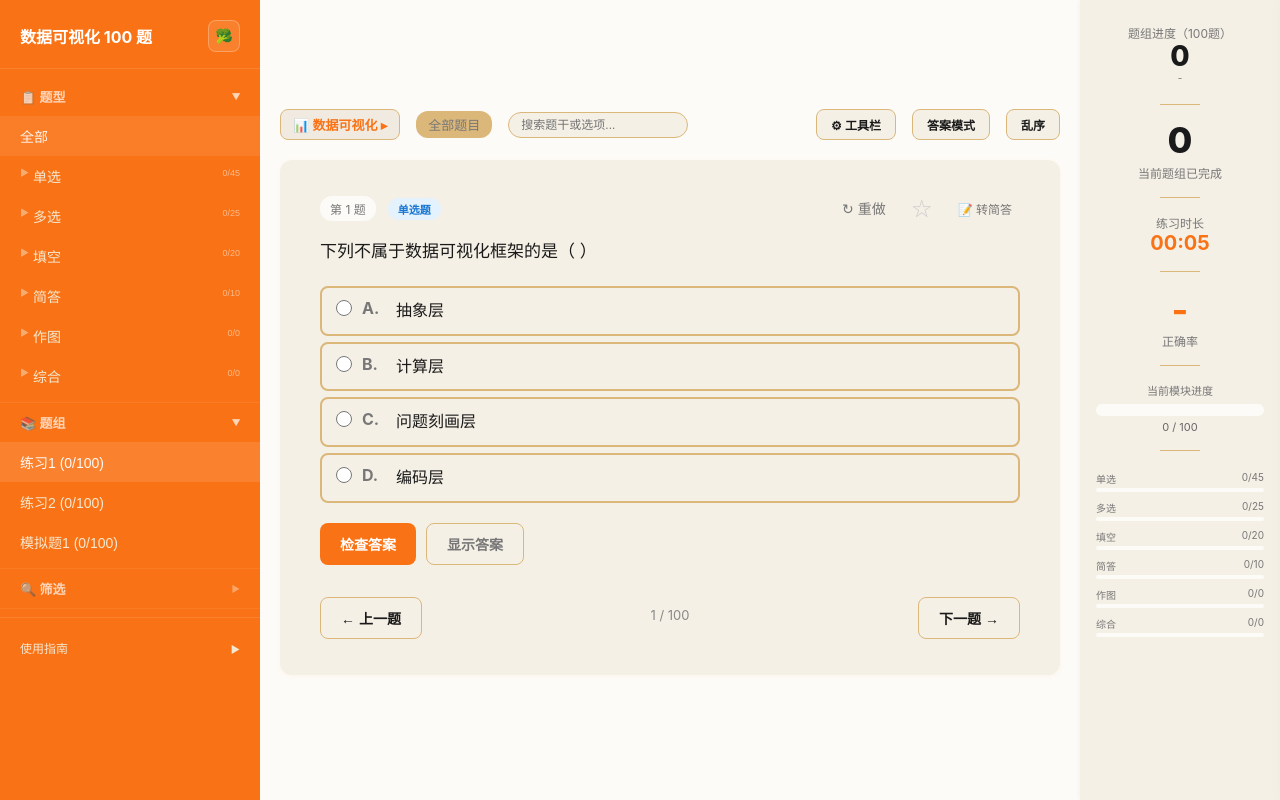
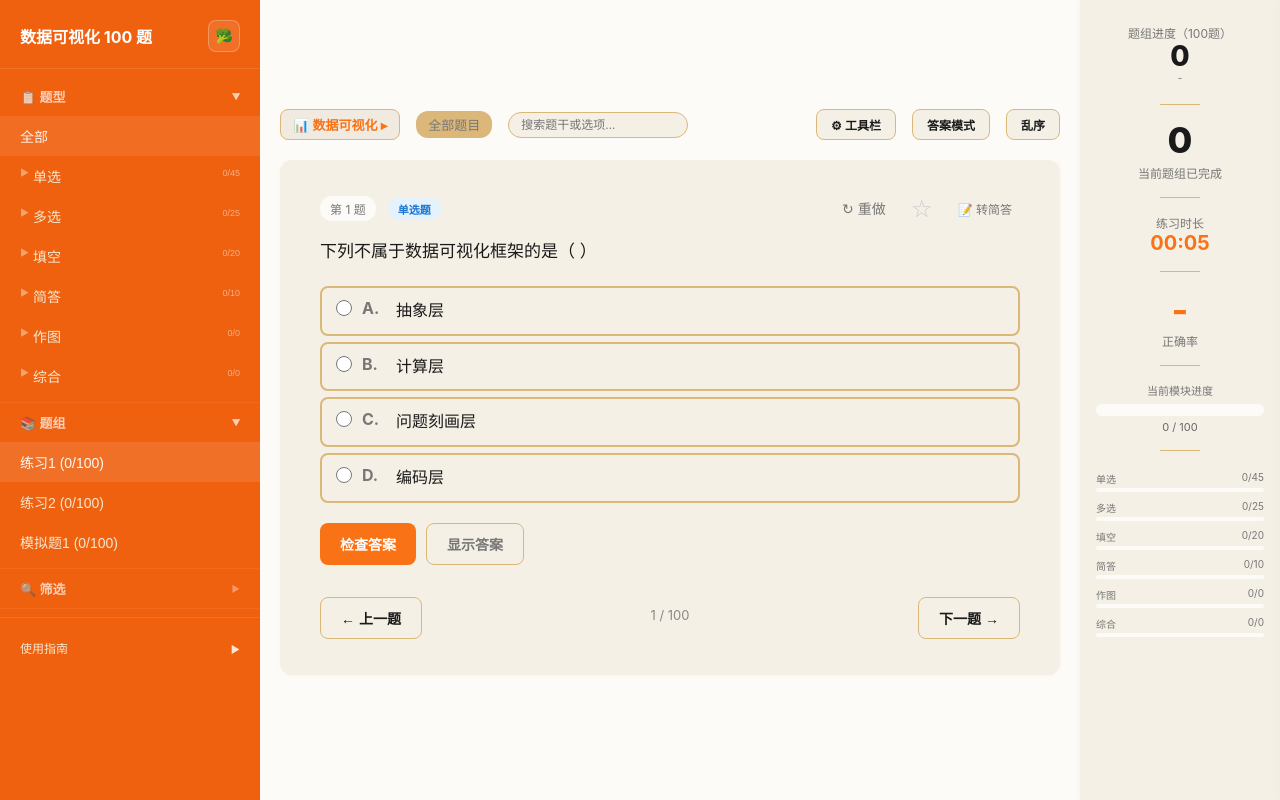
Before and after one commit to emanon312/quiz-hub, a plain HTML site: page subjects/dataviz/dataviz.html in a window 1280 px wide. Drawn offline with Linux system fonts and the light colour scheme.

Commit message:
fix: 侧边栏背景色改为 #ef600f

```diff
--- a/css/app.css
+++ b/css/app.css
@@ -1,5 +1,5 @@
 /* ═══════ 双主题系统 ═══════ */
-:root{--primary:#f97316;--primary-dark:#ea580c;--danger:#f44336;--warning:#f9a825;--success:#4caf50;--sidebar-bg:#f97316;--sidebar-text:#fff;--bg-page:#fdfbf7;--text:#1a1a1a;--text-muted:#777;--card-bg:#f5f0e6;--border:#dbb77a;--radius:8px;--shadow:0 1px 4px rgba(249,115,22,.06);--accent-light:#f0eae0;--accent-dark:#c2410c;--qnum-bg:#f0e6d9;--qnum-text:#888;--qnum-border:#ddd;--opt-hover-bg:#f0eae0;--input-bg:#fff;--input-border:#e0e0e0;--answer-bg:#f0eae0;--answer-border:#dbb77a}
+:root{--primary:#f97316;--primary-dark:#ea580c;--danger:#f44336;--warning:#f9a825;--success:#4caf50;--sidebar-bg:#ef600f;--sidebar-text:#fff;--bg-page:#fdfbf7;--text:#1a1a1a;--text-muted:#777;--card-bg:#f5f0e6;--border:#dbb77a;--radius:8px;--shadow:0 1px 4px rgba(249,115,22,.06);--accent-light:#f0eae0;--accent-dark:#c2410c;--qnum-bg:#f0e6d9;--qnum-text:#888;--qnum-border:#ddd;--opt-hover-bg:#f0eae0;--input-bg:#fff;--input-border:#e0e0e0;--answer-bg:#f0eae0;--answer-border:#dbb77a}
 [data-theme="green"]{--primary:#22c55e;--primary-dark:#16a34a;--sidebar-bg:#0a0f0a;--sidebar-text:#e8e8e8;--bg-page:#0a0f0a;--text:#e8e8e8;--text-muted:#666;--card-bg:#0f1a0f;--border:#1a2e1a;--shadow:0 1px 4px rgba(22,163,74,.08);--accent-light:#132a13;--accent-dark:#4ade80;--qnum-bg:#1a2e1a;--qnum-text:#888;--qnum-border:#2a3e2a;--opt-hover-bg:#132a13;--input-bg:#1a2e1a;--input-border:#2a3e2a;--answer-bg:#0f1f0f;--answer-border:#1a3a1a}
 
 /* —— 橙色主题侧边栏元素修正 —— */
```
